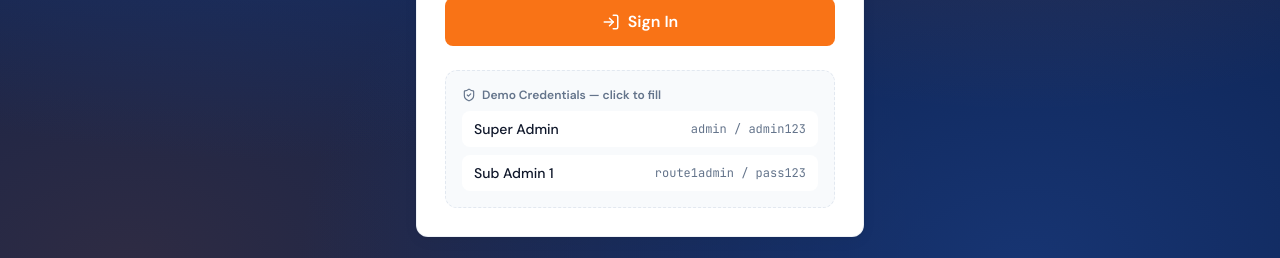
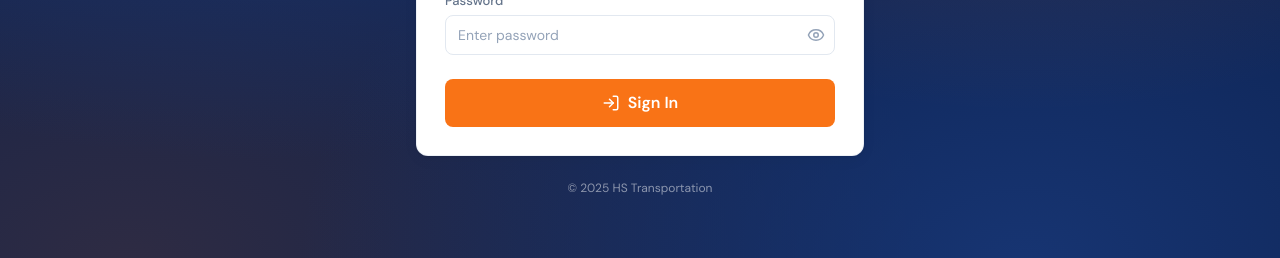
Before and after one commit to jsjubershaikh/hs-transport-crm, a React (Vite) app in the folder client/: page /login in a window 1280 px wide. Shown: the part 453-711 px from the top of the page. Built offline with nearby package versions, Linux system fonts and the light colour scheme; no server answers.

Commit message:
Remove demo credentials from login page

```diff
--- a/client/src/pages/Login.jsx
+++ b/client/src/pages/Login.jsx
@@ -1,14 +1,11 @@
 import { useState } from 'react';
 import { useNavigate, Navigate, Link } from 'react-router-dom';
-import { Eye, EyeOff, Loader2, LogIn, ShieldCheck, ArrowLeft } from 'lucide-react';
+import { Eye, EyeOff, Loader2, LogIn, ArrowLeft } from 'lucide-react';
 import AuthLayout from '../layouts/AuthLayout.jsx';
 import { useAuth } from '../context/AuthContext.jsx';
 import { useUI } from '../context/UIContext.jsx';
 
-const DEMO = [
-  { role: 'Super Admin', username: 'admin', password: 'admin123' },
-  { role: 'Sub Admin 1', username: 'route1admin', password: 'pass123' },
-];
+
 
 export default function Login() {
   const { login, isAuthenticated } = useAuth();
@@ -43,7 +40,7 @@ export default function Login() {
     }
   };
 
-  const fillDemo = (d) => setForm({ username: d.username, password: d.password });
+
 
   return (
     <AuthLayout>
@@ -103,26 +100,7 @@ export default function Login() {
           </button>
         </form>
 
-        {/* Demo credentials */}
-        <div className="mt-6 rounded-xl border border-dashed border-border bg-slate-50 p-4">
-          <div className="mb-2 flex items-center gap-1.5 text-xs font-semibold text-text-secondary">
-            <ShieldCheck size={14} /> Demo Credentials — click to fill
-          </div>
-          <div className="space-y-2">
-            {DEMO.map((d) => (
-              <button
-                key={d.username}
-                onClick={() => fillDemo(d)}
-                className="flex w-full items-center justify-between rounded-lg bg-white px-3 py-2 text-left text-sm transition hover:bg-primary/5"
-              >
-                <span className="font-medium text-text-primary">{d.role}</span>
-                <span className="font-mono text-xs text-text-secondary">
-                  {d.username} / {d.password}
-                </span>
-              </button>
-            ))}
-          </div>
-        </div>
+
       </div>
     </AuthLayout>
   );
```
